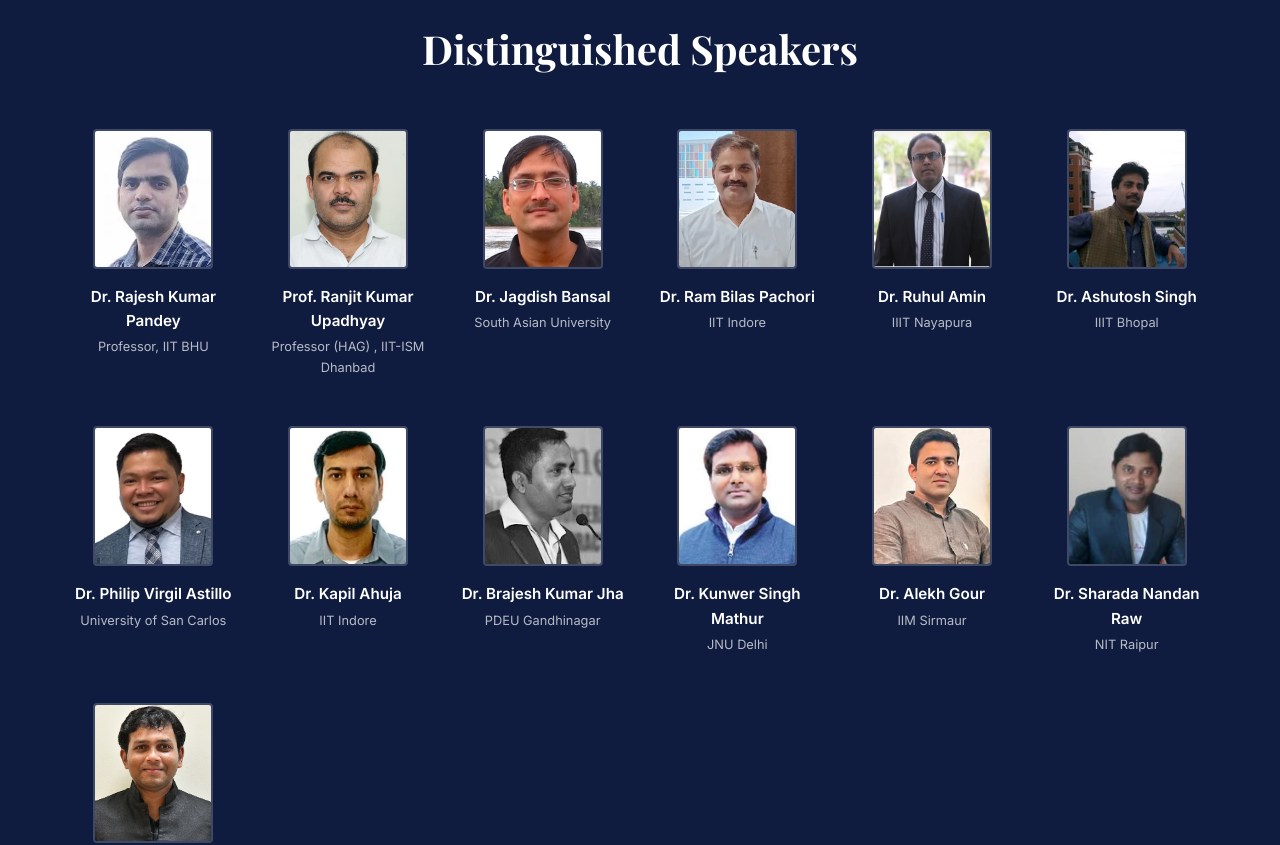
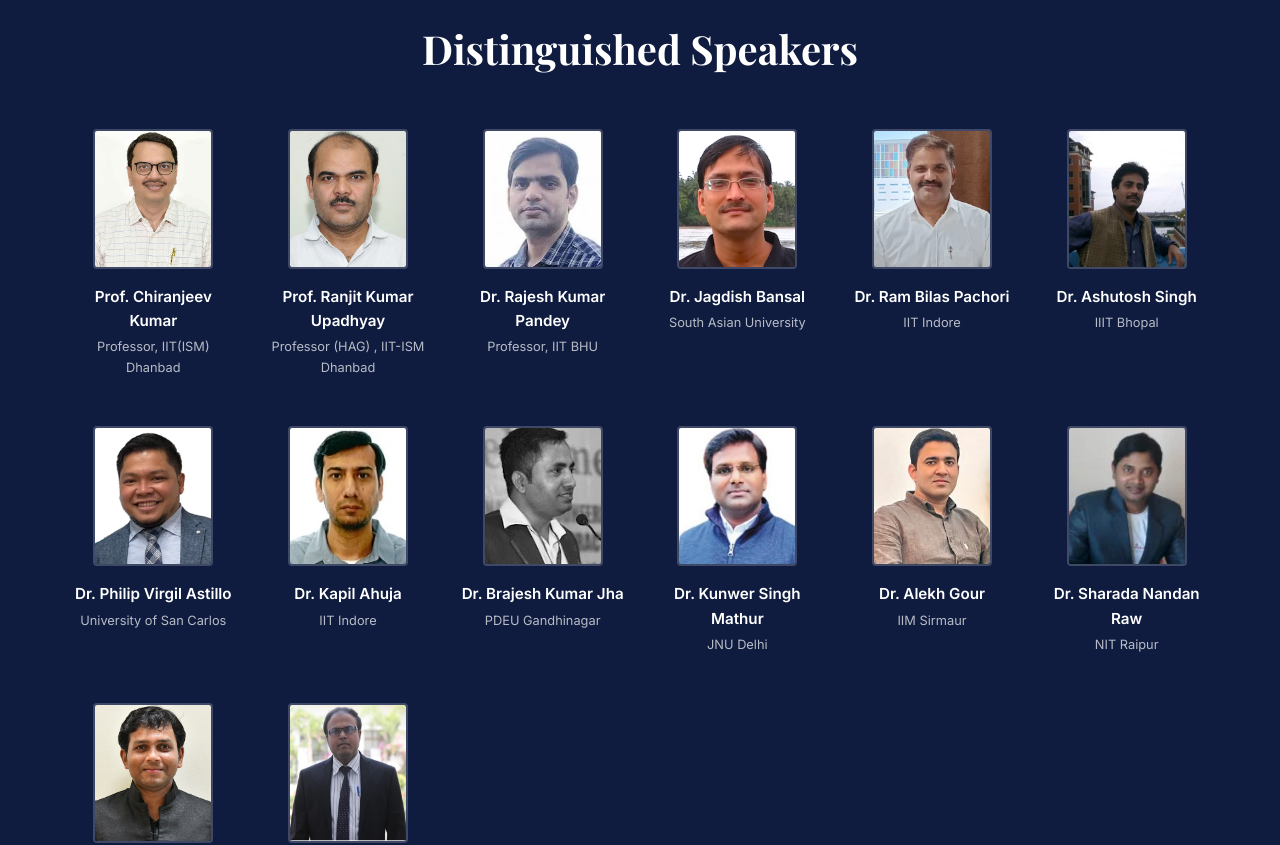
Before and after one commit to heytechie/IBCD-, a React (Vite) app: page /#/ in a window 1280 px wide. Shown: the part 2600-3445 px from the top of the page. Built offline with nearby package versions, Linux system fonts and the light colour scheme; a web font is replaced by a local one.

Commit message:
added speaker

```diff
--- a/src/data/content.js
+++ b/src/data/content.js
@@ -1,9 +1,9 @@
 export const speakers = [
+  { name: "Prof. Chiranjeev Kumar", affiliation: "Professor, IIT(ISM) Dhanbad", image: "/ChiranjeevKumar.jpeg" },
+  { name: "Prof. Ranjit Kumar Upadhyay", affiliation: "Professor (HAG) , IIT-ISM Dhanbad", image: "/RanjitKumar.jpeg" },
   { name: "Dr. Rajesh Kumar Pandey", affiliation: "Professor, IIT BHU", image: "/RajeshKumar.jpeg" },
-  { name: "Prof. Ranjit Kumar Upadhyay", affiliation: "Professor (HAG) , IIT-ISM Dhanbad", image: "/RanjitKumar.jpeg" },
   { name: "Dr. Jagdish Bansal", affiliation: "South Asian University", image: "/JagdishChand.png" },
   { name: "Dr. Ram Bilas Pachori", affiliation: "IIT Indore", image: "/RamBilas.webp" },
-  { name: "Dr. Ruhul Amin", affiliation: "IIIT Nayapura", image: "/ruhulamin.jpg" },
   { name: "Dr. Ashutosh Singh", affiliation: "IIIT Bhopal", image: "/AshutoshKumar.jpg" },
   { name: "Dr. Philip Virgil Astillo", affiliation: "University of San Carlos", image: "/PhilipVirgil.webp" },
   { name: "Dr. Kapil Ahuja", affiliation: "IIT Indore", image: "/KapilAhuja.jpg" },
@@ -13,6 +13,9 @@ export const speakers = [
   { name: "Dr. Alekh Gour", affiliation: "IIM Sirmaur", image: "/AlekhGour.jpg" },
   { name: "Dr. Sharada Nandan Raw", affiliation: "NIT Raipur", image: "/SharadaRaw.webp" },
   { name: "Dr. Damoder Reddy", affiliation: "NIT Goa", image: "/DamodarReddy.png" },
+  { name: "Dr. Ruhul Amin", affiliation: "IIIT Nayapura", image: "/ruhulamin.jpg" },
+
+
 ];
 
 export const feesData = {
```
Also changed, not shown: public/ChiranjeevKumar.jpeg (added).
